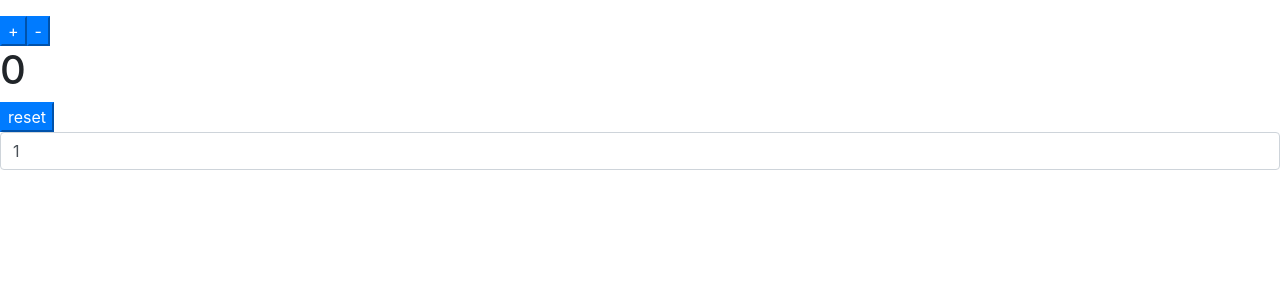
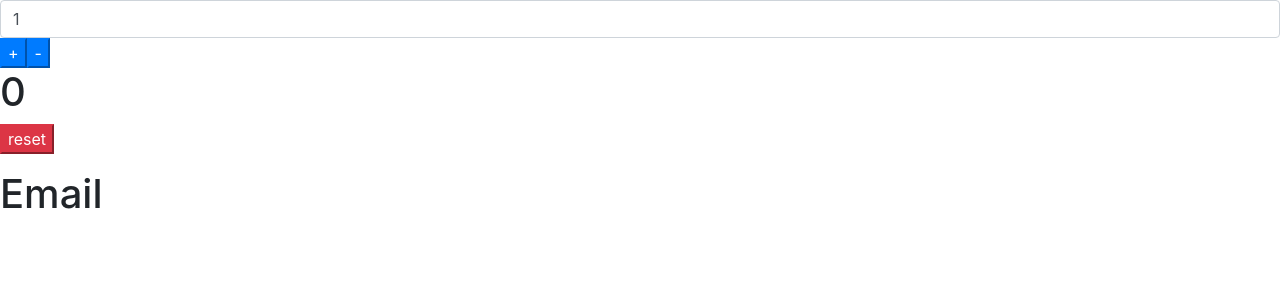
Before and after one commit to Quanluis/react-counter, a React (Create React App) app: page / in a window 1280 px wide. Shown: the top 300 px of the page. Built offline with nearby package versions, Linux system fonts and the light colour scheme.

Commit message:
added email component

```diff
--- a/src/App.js
+++ b/src/App.js
@@ -1,4 +1,5 @@
 import React, { Component } from 'react';
+import Email from './Email'
 
 class App extends Component {
   constructor(){
@@ -29,7 +30,11 @@ class App extends Component {
     return (
     <div>
     <div className ="form-group">
-    </div>
+    <form >
+      <input className = "form-control" onChange = {this.handleChange}  value={this.state.value}/>
+
+    </form>
+
     <button className = "btn-primary" onClick = {this.increment}>
       +
     </button>
@@ -38,13 +43,11 @@ class App extends Component {
     <h1>
       {this.state.count}
     </h1>
-    <button className = 'btn-primary' onClick = {this.reset}>
+    <button className = 'btn-danger' onClick = {this.reset}>
       reset
     </button>
-    <form >
-      <input className = "form-control" onChange = {this.handleChange}  value={this.state.value}/>
-
-    </form>
+    </div>
+    <Email />
     </div>
     );
   }
--- /dev/null
+++ b/src/Email.js
@@ -0,0 +1,11 @@
+import React, {Component} from 'react'
+
+
+class Email extends Component{
+    render(){
+        return (
+            <h1>Email</h1>
+    );
+    }
+}
+export default Email;
```
